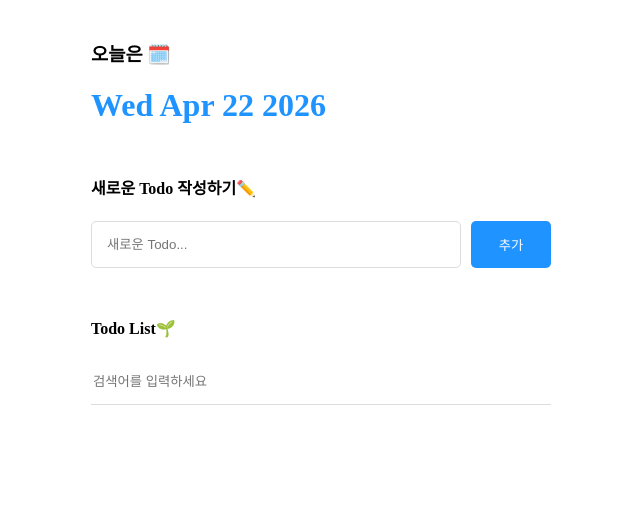
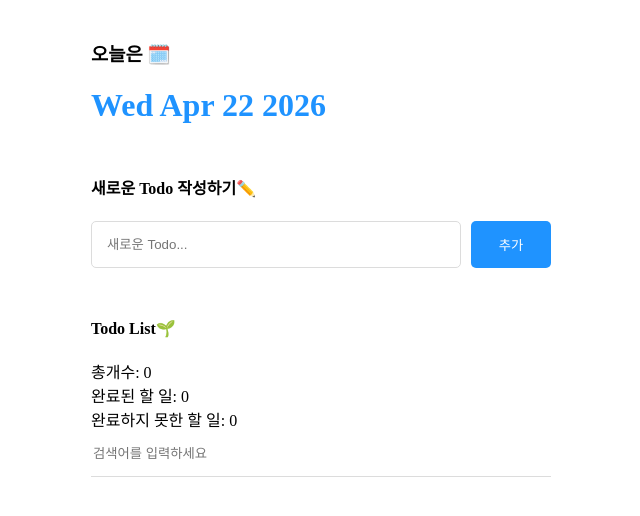
Before and after one commit to 2uuuz/react_project2, a React (Create React App) app: page / in a window 1280 px wide. Shown: the top 516 px of the page, without its empty margins (319-959 px from the left). Built offline with nearby package versions, Linux system fonts and the light colour scheme.

Commit message:
useMemo 사용

```diff
--- a/src/component/TodoList.js
+++ b/src/component/TodoList.js
@@ -1,4 +1,4 @@
-import { useState } from "react";
+import { useMemo, useState } from "react";
 import TodoItem from "./TodoItem";
 import "./TodoList.css";
 
@@ -10,9 +10,26 @@ const TodoList = ({ todo, onUpdate, onDelete }) => {
     const getSearchResult = () => {
         return search === "" ? todo : todo.filter((it) => it.content.toLowerCase().includes(search.toLowerCase()));
     };
+
+    const analyzeTodo = useMemo(() => {
+        const totalCount = todo.length;
+        const doneCount = todo.filter((it) => it.isDone).length;
+        const notDoneCount = totalCount - doneCount;
+
+        return {totalCount, doneCount, notDoneCount};
+    }, [todo]);
+
+    // 함수 analyzeTodo()를 호출하고 반환 객체를 구조 분해 할당
+    const {totalCount, doneCount, notDoneCount} = analyzeTodo;
+
     return (
         <div className="TodoList">
             <h4>Todo List🌱</h4>
+            <div>
+                <div>총개수: {totalCount}</div>
+                <div>완료된 할 일: {doneCount}</div>
+                <div>완료하지 못한 할 일: {notDoneCount}</div>
+            </div>
             <input value={search} onChange={onChangeSearch} className="searchbar" placeholder="검색어를 입력하세요" />
             <div className="list_wrapper">
                 {getSearchResult().map((it) => (
```
